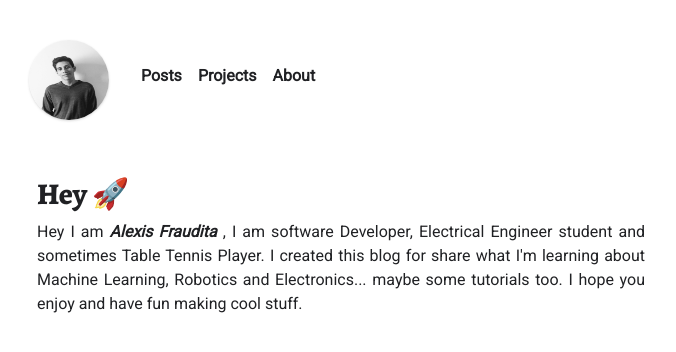
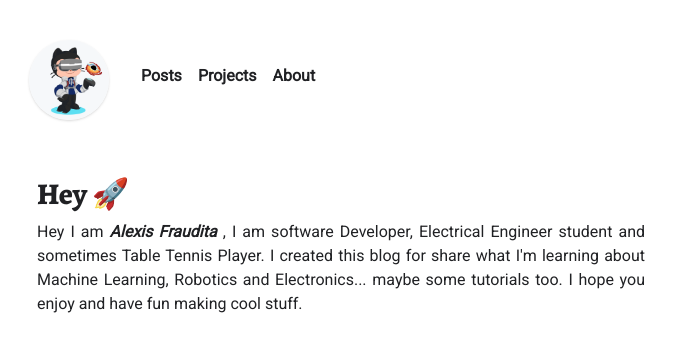
Before and after one commit to alefram/Alefram.github.io, a Next.js app: page / in a window 1280 px wide. Shown: the top 352 px of the page, without its empty margins (299-975 px from the left). Built offline with nearby package versions, Linux system fonts and the light colour scheme.

Commit message:
erase some assets

```diff
--- a/components/Navbar.js
+++ b/components/Navbar.js
@@ -9,7 +9,7 @@ function Navbar() {
             <Link href="/">
               <a>
                 <img
-                  src="/yo.jpg"
+                  src="/octocat.png"
                   className="transform duration-500 ease-in-out hover:-translate-y-1 hover:scale-110 shadow rounded-full h-14 w-14 md:h-20 md:w-20"
                 />
               </a>
```
Also changed, not shown: public/vercel.svg (deleted), public/yo.jpeg (deleted).
